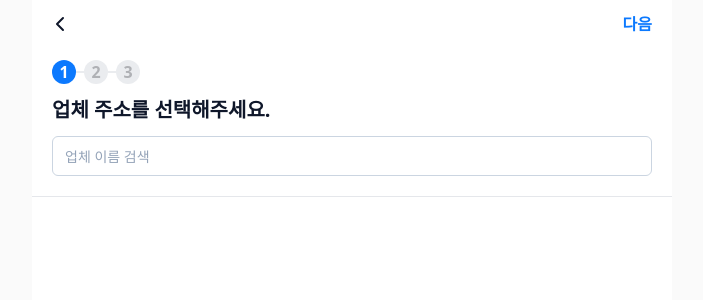
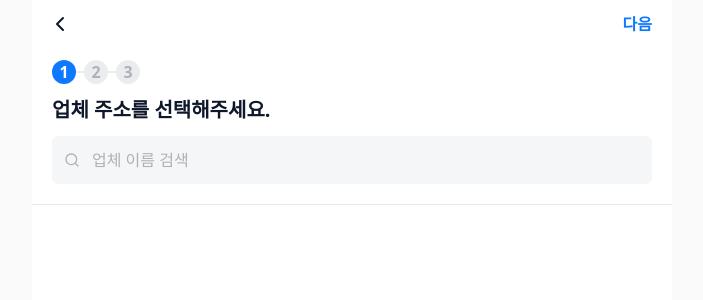
Before and after one commit to bepyan/alright, a Next.js app: page /create in a window 1280 px wide. Shown: the top 300 px of the page, without its empty margins (288-991 px from the left). Built offline with nearby package versions, Linux system fonts and the light colour scheme.

Commit message:
💄 Input

```diff
--- a/src/app/create/Step1.tsx
+++ b/src/app/create/Step1.tsx
@@ -1,4 +1,4 @@
-import { Input } from '~/ui/Input';
+import Input from '~/ui/Input';
 import StepNav from '~/ui/StepNav';
 
 export default function Step1() {
--- a/src/app/create/Step2.tsx
+++ b/src/app/create/Step2.tsx
@@ -1,7 +1,7 @@
 import { create } from 'zustand';
 
 import { Icons } from '~/ui/Icons';
-import { Input } from '~/ui/Input';
+import Input from '~/ui/Input';
 import StepNav from '~/ui/StepNav';
 
 const useCarParkDetail = create<{
--- a/src/ui/Input.tsx
+++ b/src/ui/Input.tsx
@@ -1,21 +1,28 @@
 import * as React from 'react';
 
 import { cn } from '~/lib/utils';
+
+import { Icons } from './Icons';
 
 export type InputProps = React.InputHTMLAttributes<HTMLInputElement>;
 
 const Input = React.forwardRef<HTMLInputElement, InputProps>(({ className, ...props }, ref) => {
   return (
-    <input
+    <div
       className={cn(
-        'flex h-10 w-full rounded-md border border-slate-300 bg-transparent py-2 px-3 text-sm placeholder:text-slate-400 focus:outline-none focus:ring-2 focus:ring-slate-400 focus:ring-offset-2 disabled:cursor-not-allowed disabled:opacity-50 dark:border-slate-700 dark:text-slate-50 dark:focus:ring-slate-400 dark:focus:ring-offset-slate-900',
+        'flex h-12 w-full items-center gap-3 rounded-md bg-al-gray-100 py-2 px-3',
         className,
       )}
-      ref={ref}
-      {...props}
-    />
+    >
+      <Icons.SearchIcon className='h-4 w-4 text-al-disabled' />
+      <input
+        className='bg-transparent placeholder:text-al-disabled focus:outline-none disabled:cursor-not-allowed'
+        ref={ref}
+        {...props}
+      />
+    </div>
   );
 });
 Input.displayName = 'Input';
 
-export { Input };
+export default Input;
```
